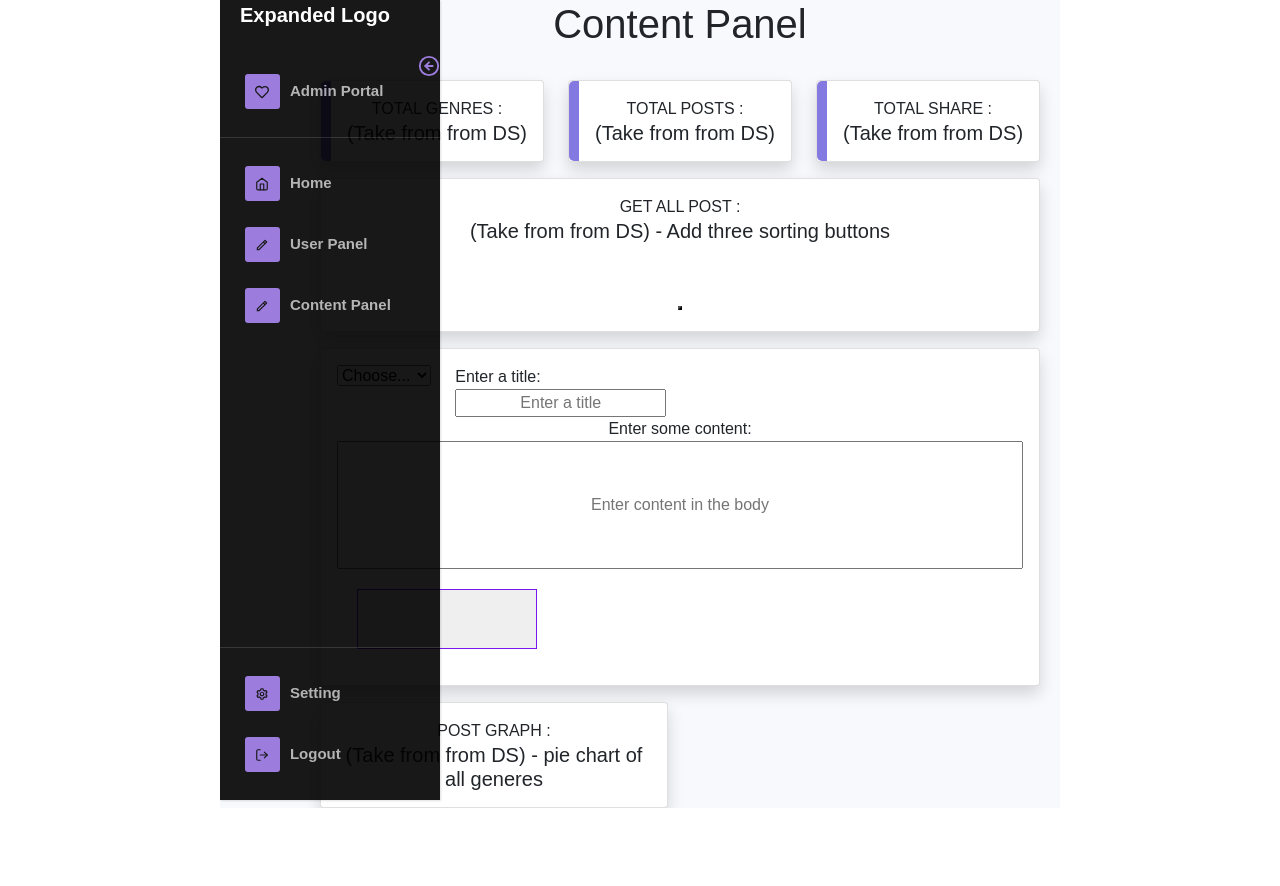
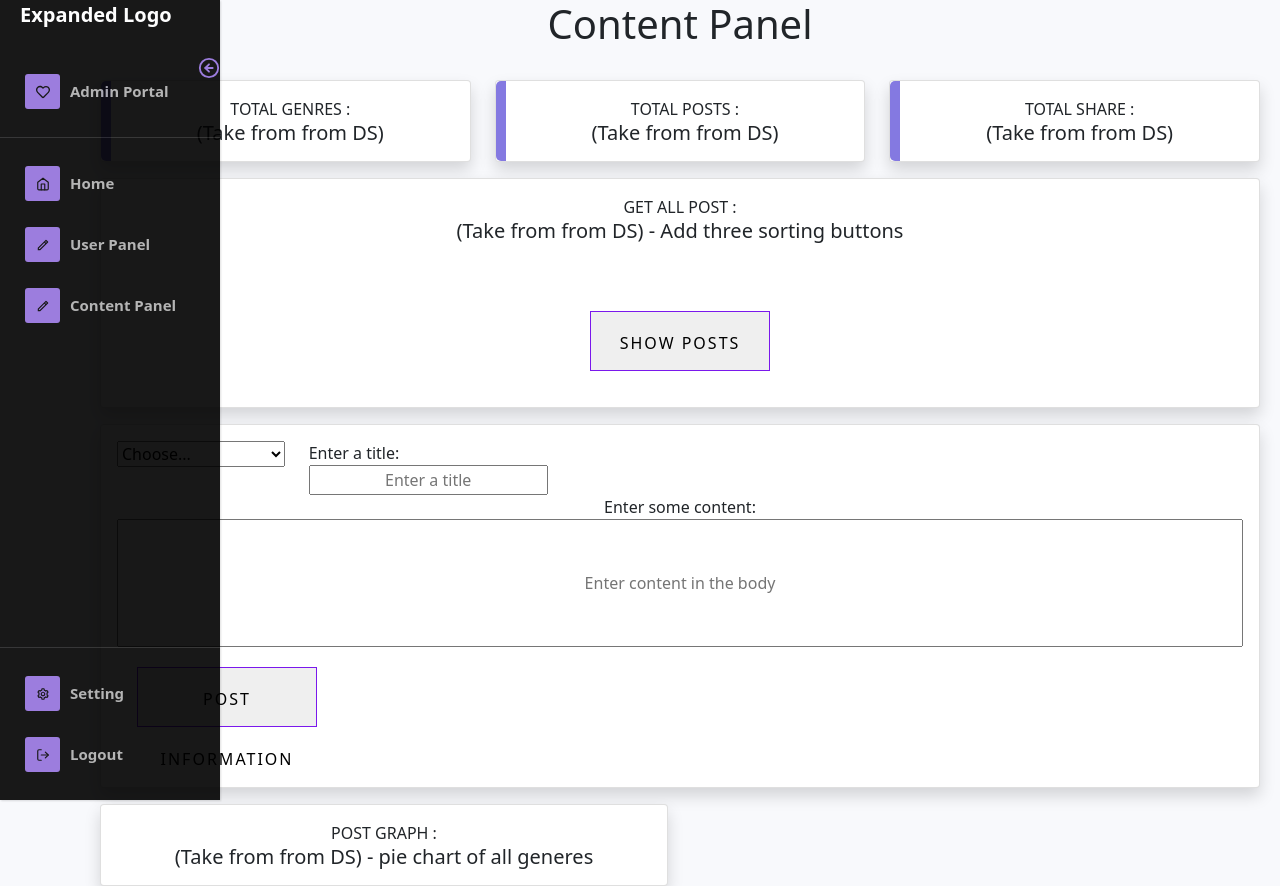
Before and after one commit to StefWebDesigner/RevX, a React (Create React App) app in the folder projectapp/: page /contentpanel in a window 1280 px wide. Before the commit the page ends 808 px from the top, so only its background shows below. Built offline with nearby package versions, Linux system fonts and the light colour scheme.

Commit message:
other things

```diff
--- a/projectapp/src/components/admin/admin-groups/ContentPanel.js
+++ b/projectapp/src/components/admin/admin-groups/ContentPanel.js
@@ -154,12 +154,12 @@
                                                 </div>
                                                 <div className="text-center mt-5">
                                                     <button
-                                                        className="mainStyle"
+                                                        className="buttonMainStyle"
                                                         role="button"
                                                         type="submit"
                                                         onClick={() => setShowPost(prevState => !prevState)}
                                                     >
-
+                                                        Show Posts
                                                     </button>
 
                                                     {/*ALL RETRIEVED DATA GOES HERE*/}
@@ -267,6 +267,7 @@
                                                                     role="button"
                                                                     type="submit"
                                                                 >
+                                                                    Post Information
                                                                 </button>
                                                             </div>
                                                         </div>
--- a/projectapp/src/components/admin/admin-groups/UserPanel.js
+++ b/projectapp/src/components/admin/admin-groups/UserPanel.js
@@ -127,9 +127,7 @@
                                                         type="submit"
                                                         onClick={() => setShowUser(prevState => !prevState)}
                                                     >
-                                                        Pixel button
-
-                                                        {/*<a href="javascript:void(0);">Pixel button</a>*/}
+                                                        Get Users
                                                     </button>
 
                                                     {/*ALL RETRIEVED DATA GOES HERE*/}
--- a/projectapp/src/custom.css
+++ b/projectapp/src/custom.css
@@ -147,40 +147,8 @@
 }
 
 
+/*MAIN BUTTON STYLE*/
 
-
-
-
-
-
-
-
-/*:root {*/
-/*    --color-red: #ec1840;*/
-/*    --color-purple: #7a18ec;*/
-/*    --color-white: #fff;*/
-/*    --color-black-1: #111;*/
-/*    --color-black-2: #222;*/
-/*    --color-black-3: #444;*/
-/*    --speed-normal: 0.5s;*/
-/*    --speed-fast: 0.8s;*/
-/*}*/
-
-* {
-    margin: 0;
-    padding: 0;
-    box-sizing: border-box;
-    font-family: "Poppins", sans-serif;
-}
-
-body {
-    display: flex;
-    justify-content: center;
-    align-items: center;
-    flex-direction: column;
-    min-height: 100vh;
-    background: #111;
-}
 /*EFFECT COLOR OF FONT & TEXT*/
 .buttonMainStyle {
     position: relative;
```
